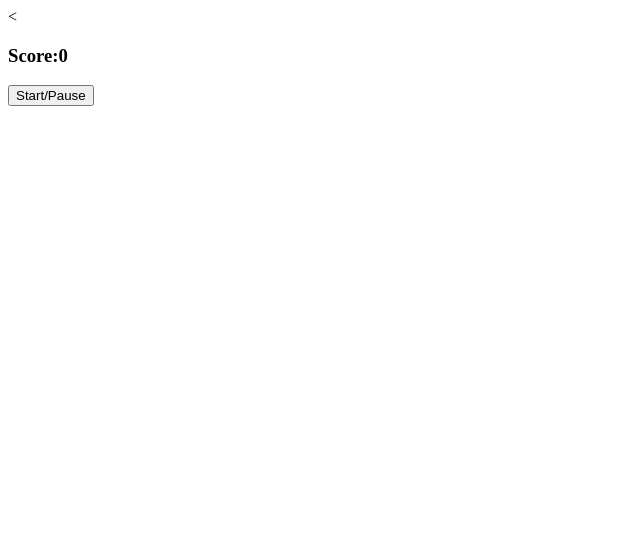
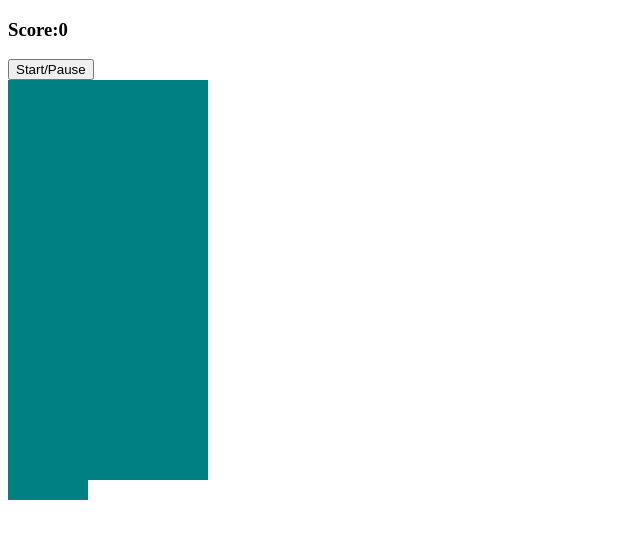
Before and after one commit to jrodri09-ai/git-github.com-jrodri09-ai-basic-tetris, a plain HTML site: page index.html in a window 1280 px wide. Shown: the whole page, without its empty margins (0-640 px from the left). Drawn offline with Linux system fonts and the light colour scheme.

Commit message:
added basic style and js

```diff
--- a/index.html
+++ b/index.html
@@ -2,12 +2,11 @@
 <html lang="en" dir="ltr">
   <head>
     <meta charset="utf-8">
-    <<script src="app.js" charset="utf-8"></script>
+    <script src="app.js" charset="utf-8"></script>
     <link rel="stylesheet" href="style.css"></link>
     <title>Basic Tetris</title>
   </head>
   <body>
-
 <h3>Score:<span id="score">0</span></h3>
 <button id="start-button">Start/Pause</button>
 
--- a/style.css
+++ b/style.css
@@ -0,0 +1,13 @@
+.grid {
+  width: 200px;
+  height: 400px;
+  display: flex;
+  flex-wrap: wrap;
+  background-color: purple;
+}
+
+.grid div {
+  height: 20px;
+  width: 20px;
+  background-color: teal;
+}
```
